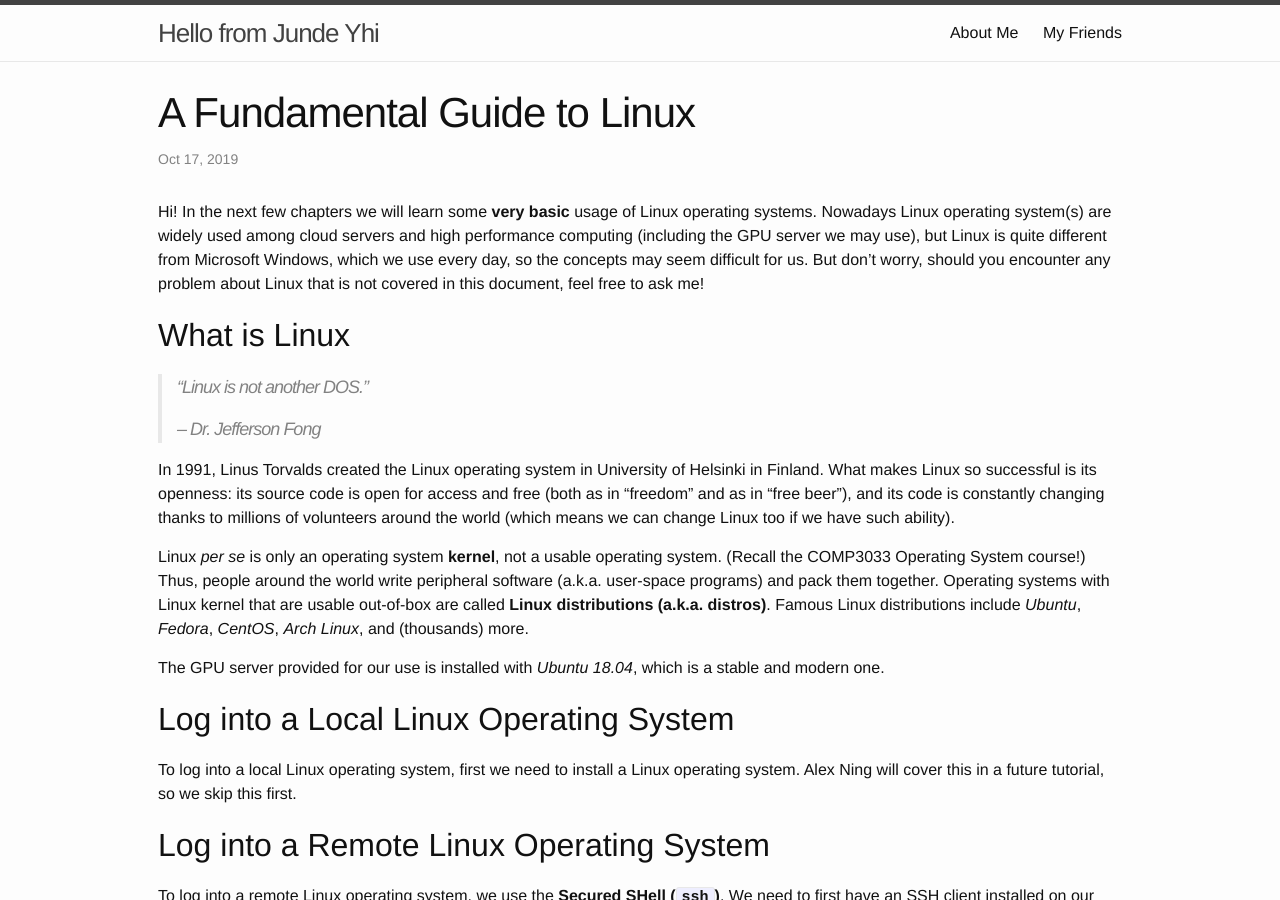
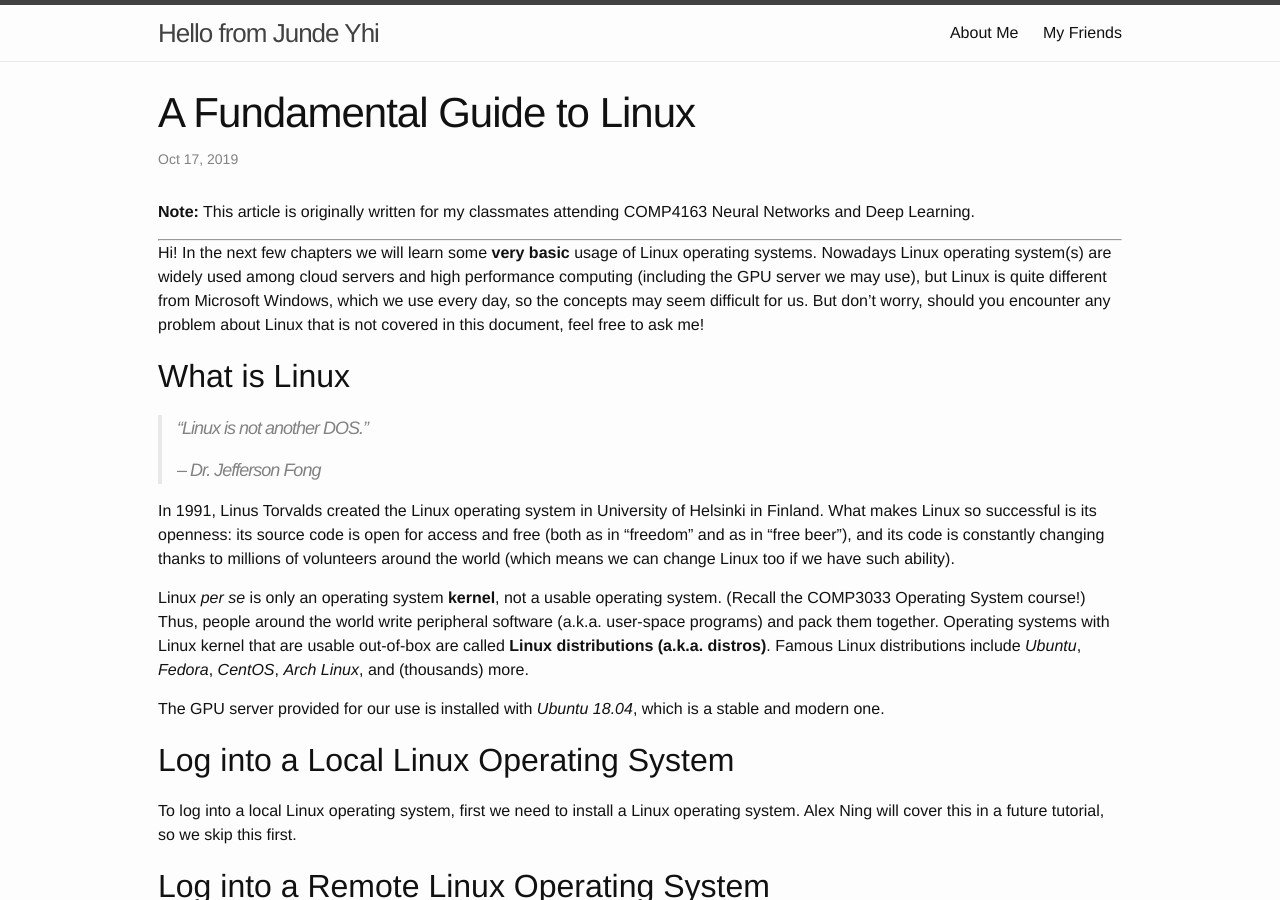
Before and after one commit to lmy441900/lmy441900.github.io, a Jekyll site: the page built from _posts/2019-10-17-a-fundamental-guide-to-linux.md, in a window 1280 px wide and 900 px high. Built offline with Jekyll 4.4.1, drawn with Linux system fonts in a browser that asks for light colours.

Commit message:
a-fundamental-guide-to-linux: add a note about intention

```diff
--- a/_posts/2019-10-17-a-fundamental-guide-to-linux.md
+++ b/_posts/2019-10-17-a-fundamental-guide-to-linux.md
@@ -2,6 +2,10 @@
 layout: post
 title:  "A Fundamental Guide to Linux"
 date:   2019-10-17
+---
+
+**Note:** This article is originally written for my classmates attending COMP4163 Neural Networks and Deep Learning.
+
 ---
 
 Hi! In the next few chapters we will learn some **very basic** usage of Linux operating systems. Nowadays Linux operating system(s) are widely used among cloud servers and high performance computing (including the GPU server we may use), but Linux is quite different from Microsoft Windows, which we use every day, so the concepts may seem difficult for us. But don't worry, should you encounter any problem about Linux that is not covered in this document, feel free to ask me!
```
